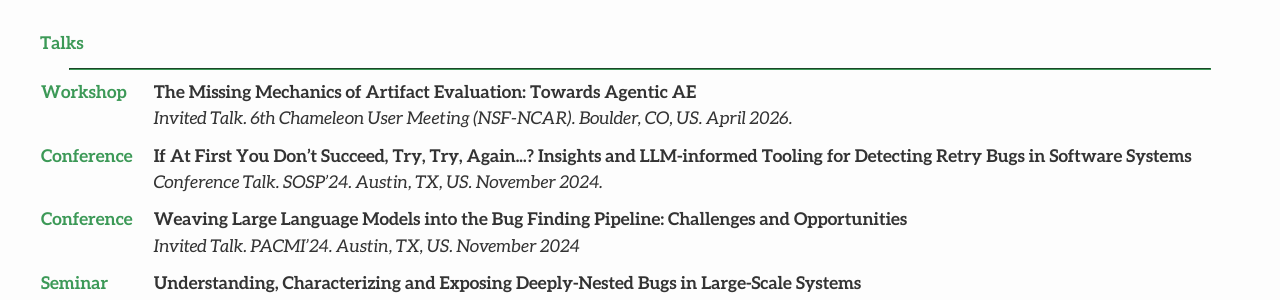
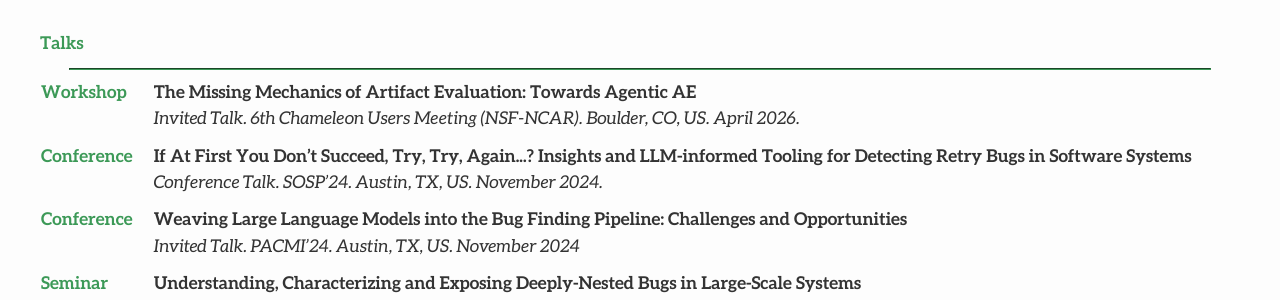
Before and after one commit to bastoica/bastoica.github.io, a Jekyll site: the page built from research.md, in a window 1280 px wide. Shown: the part 1215-1515 px from the top of the page. Built offline with Jekyll 4.4.1, drawn with Linux system fonts in a browser that asks for light colours; nearby versions of some CDN libraries.

Commit message:
fix embarrassing typo

```diff
--- a/research.md
+++ b/research.md
@@ -93,7 +93,7 @@ published: true
     <td class="table-left-column-with-text-color"><b>Workshop</b></td>
     <td class="table-right-column">
 	  <b>The Missing Mechanics of Artifact Evaluation: Towards Agentic AE</b><br>
-	  <i>Invited Talk. 6th Chameleon User Meeting (NSF-NCAR). Boulder, CO, US. April 2026.</i><br>
+	  <i>Invited Talk. 6th Chameleon Users Meeting (NSF-NCAR). Boulder, CO, US. April 2026.</i><br>
 	</td>
   </tr>
   <tr>
```
